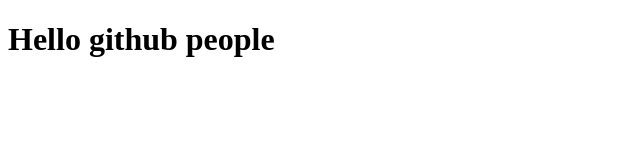
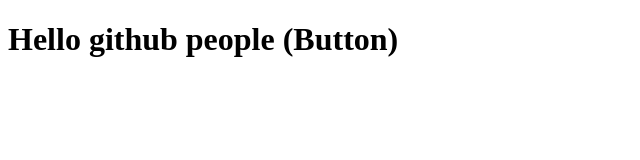
Before and after one commit to snokeOver/repo2, a plain HTML site: page index.html in a window 1280 px wide. Shown: the whole page, without its empty margins (0-640 px from the left). Drawn offline with Linux system fonts and the light colour scheme.

```diff
--- a/index.html
+++ b/index.html
@@ -6,6 +6,6 @@
     <title>Document</title>
   </head>
   <body>
-    <h1>Hello github people</h1>
+    <h1>Hello github people (Button)</h1>
   </body>
 </html>
```
